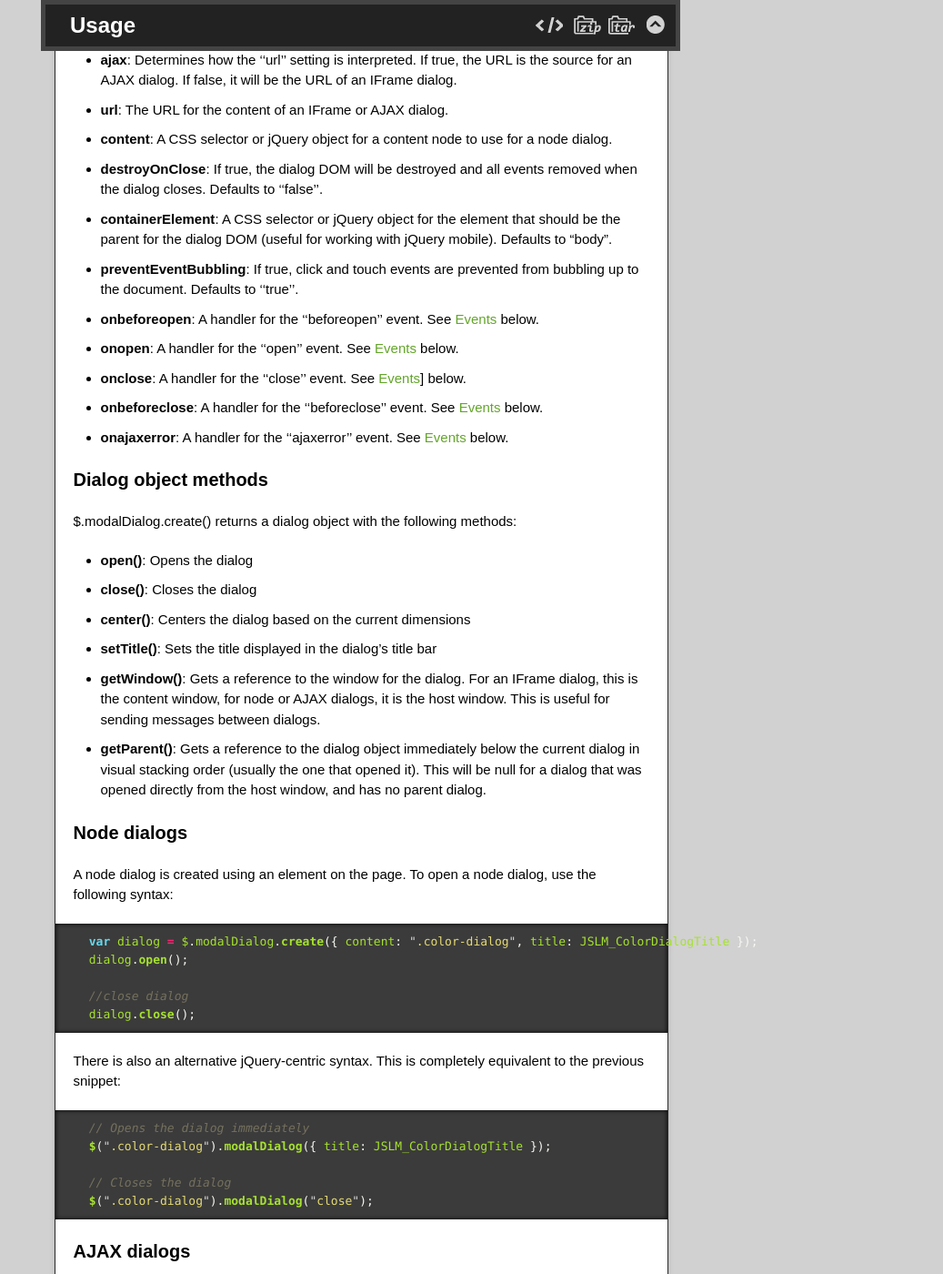
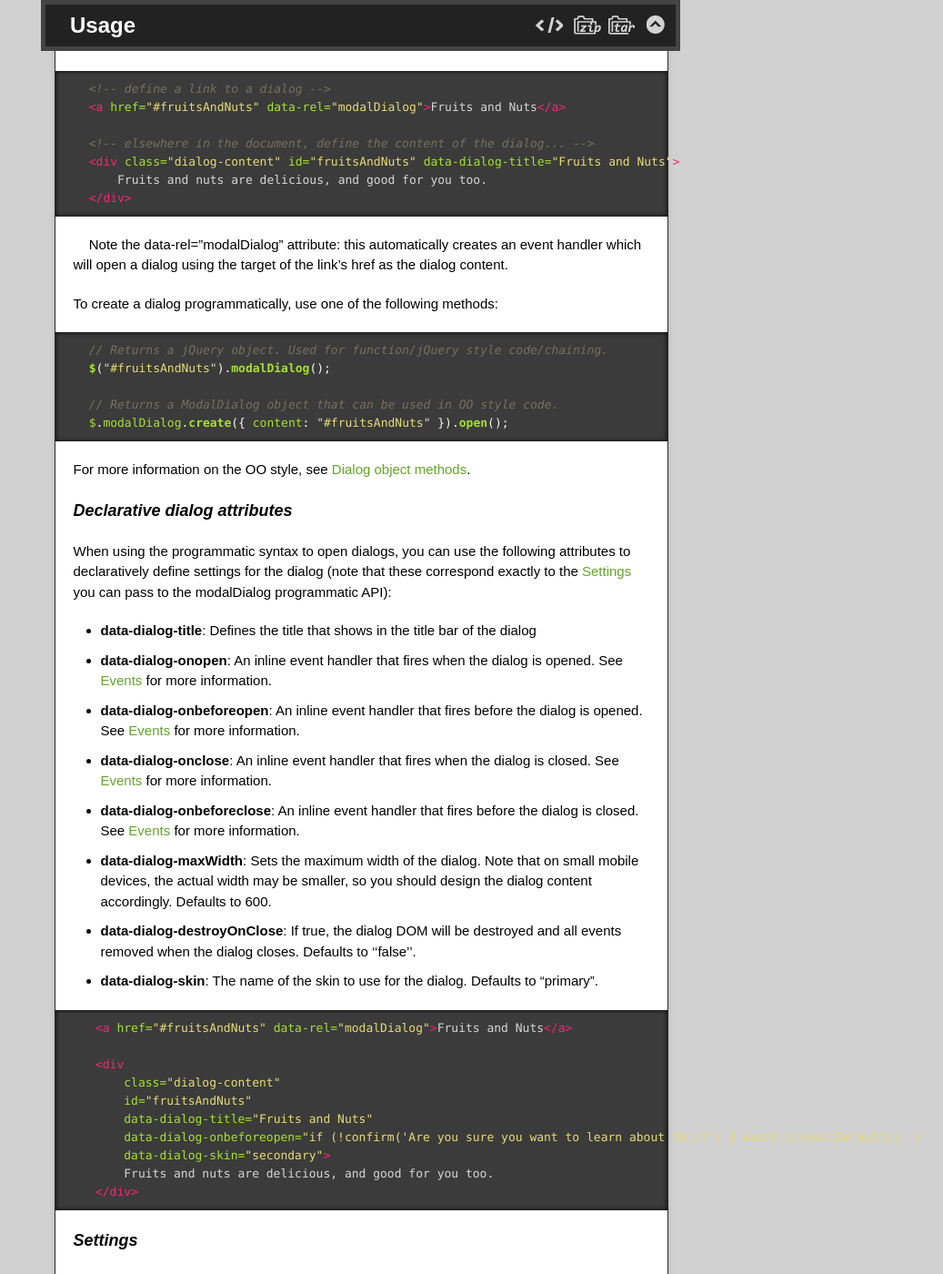
Before and after one commit to vistaprint/SkinnyJS, a Jekyll site: the page built from site/modal-dialogs.md, in a window 1280 px wide and 1400 px high, scrolled down 1376 px. Shown: the whole window at 91% size, without its empty margins (243-1280 px from the left). Built offline with Jekyll 4.4.1, drawn with Linux system fonts in a browser that asks for light colours; some of the changed text lies outside the part shown.

Commit message:
Improvements to modal dialog documentation

```diff
--- a/site/modal-dialogs.md
+++ b/site/modal-dialogs.md
@@ -26,19 +26,84 @@ Other features:
 
 ### Adding jQuery.modalDialog to your site:
 
-TODO: Look at JQueryModalDialog and copy the HTML
+Using the (skinny.js Download Builder)[http://labaneilers.github.com/SkinnyJS/download-builder.html], create a custom build which includes jquery.modalDialog, along with any other skinny.js libraries you want. Include the following CSS and JavaScript files:
+
+{% highlight html %}
+
+<!--Modal dialog structure-->
+<link rel="stylesheet" href="skinnyjs/css/jquery.modalDialog.css" />
+
+<!--The skins css file is designed to be customized by you-->
+<link rel="stylesheet" href="skinnyjs/css/jquery.modalDialog.skins.css" />
+
+<!--Custom build of skinny.js from the download builder-->
+<script type="text/javascript" src="skinnyjs/skinny.js"></script>
+
+<!--Modal dialog library-->
+<script type="text/javascript" src="skinnyjs/jquery.modalDialog.js"></script>
+{% endhighlight %}
 
 ### Creating a dialog
 
-To create a dialog, use the following method:
+Dialogs are designed to be used unobtrusively, but the entire programmatic API is exposed as well.
+
+Here's an example of unobtrusive usage:
+
+{% highlight html %}
+<!-- define a link to a dialog -->
+<a href="#fruitsAndNuts" data-rel="modalDialog">Fruits and Nuts</a>
+
+<!-- elsewhere in the document, define the content of the dialog... -->
+<div class="dialog-content" id="fruitsAndNuts" data-dialog-title="Fruits and Nuts">
+    Fruits and nuts are delicious, and good for you too.
+</div>
+{% endhighlight %}
+
+Note the *data-rel="modalDialog"* attribute: this automatically creates an event handler which will open a
+dialog using the target of the link's *href* as the dialog content.
+
+To create a dialog programmatically, use one of the following methods:
 
 {% highlight javascript %}
-$.modalDialog.create()
+// Returns a jQuery object. Used for function/jQuery style code/chaining.
+$("#fruitsAndNuts").modalDialog();
+
+// Returns a ModalDialog object that can be used in OO style code.
+$.modalDialog.create({ content: "#fruitsAndNuts" }).open();
+{% endhighlight %}
+
+For more information on the OO style, see [Dialog object methods](#dialog_object_methods).
+
+#### Declarative dialog attributes
+
+When using the programmatic syntax to open dialogs, you can use the following attributes to declaratively define settings for the dialog (note that these correspond
+exactly to the [Settings](#settings) you can pass to the modalDialog programmatic API):
+
+* **data-dialog-title**: Defines the title that shows in the title bar of the dialog
+* **data-dialog-onopen**: An inline event handler that fires when the dialog is opened. See [Events](#events) for more information.
+* **data-dialog-onbeforeopen**: An inline event handler that fires before the dialog is opened. See [Events](#events) for more information.
+* **data-dialog-onclose**: An inline event handler that fires when the dialog is closed. See [Events](#events) for more information.
+* **data-dialog-onbeforeclose**: An inline event handler that fires before the dialog is closed. See [Events](#events) for more information.
+* **data-dialog-maxWidth**: Sets the maximum width of the dialog. Note that on small mobile devices, the actual width may be smaller, so you should design the dialog content accordingly. Defaults to 600.
+* **data-dialog-destroyOnClose**: If true, the dialog DOM will be destroyed and all events removed when the dialog closes. Defaults to ''false''.
+* **data-dialog-skin**: The name of the skin to use for the dialog. Defaults to "primary".
+
+{% highlight html %}
+<a href="#fruitsAndNuts" data-rel="modalDialog">Fruits and Nuts</a>
+
+<div
+    class="dialog-content"
+    id="fruitsAndNuts"
+    data-dialog-title="Fruits and Nuts"
+    data-dialog-onbeforeopen="if (!confirm('Are you sure you want to learn about this?') { event.preventDefault(); }"
+    data-dialog-skin="secondary">
+    Fruits and nuts are delicious, and good for you too.
+</div>
 {% endhighlight %}
 
 #### Settings
 
-`$.modalDialog.create()` takes a settings object as an argument. Here are the available settings:
+`$(selector).modalDialog()` (and `$.modalDialog.create()`) takes a settings object as an argument. Here are the available settings:
 
 * **title**: The title to display in the title bar of the dialog.
 * **id**: The internal ID of the dialog. If the same ID is passed to <code>$.modalDialog.create()</code> more than once, the existing dialog is reused.
@@ -46,15 +111,34 @@ $.modalDialog.create()
 * **skin**:  The name of the skin to use for the dialog. Defaults to "primary".
 * **ajax**:  Determines how the ''url'' setting is interpreted. If true, the URL is the source for an AJAX dialog. If false, it will be the URL of an IFrame dialog.
 * **url**:  The URL for the content of an IFrame or AJAX dialog.
-* **content**:  A CSS selector or jQuery object for a content node to use for a node dialog.
+* **content**:  A CSS selector or jQuery object for a content node to use for a node dialog (omitted when using the $.fn.modalDialog() syntax)
 * **destroyOnClose**:  If true, the dialog DOM will be destroyed and all events removed when the dialog closes. Defaults to ''false''.
 * **containerElement**:  A CSS selector or jQuery object for the element that should be the parent for the dialog DOM (useful for working with jQuery mobile). Defaults to "body".
 * **preventEventBubbling**:  If true, click and touch events are prevented from bubbling up to the document. Defaults to ''true''.
-* **onbeforeopen**: A handler for the ''beforeopen'' event. See [Events](#events) below.
-* **onopen**: A handler for the ''open'' event. See [Events](#events) below.
-* **onclose**: A handler for the ''close'' event. See [Events](#events)] below.
-* **onbeforeclose**: A handler for the ''beforeclose'' event. See [Events](#events) below.
-* **onajaxerror**:  A handler for the ''ajaxerror'' event. See [Events](#events) below.
+* **onbeforeopen**: A handler for the ''beforeopen'' event. See [Events](#events) for more information.
+* **onopen**: A handler for the ''open'' event. See [Events](#events) for more information.
+* **onclose**: A handler for the ''close'' event. See [Events](#events)] for more information.
+* **onbeforeclose**: A handler for the ''beforeclose'' event. See [Events](#events) for more information.
+* **onajaxerror**:  A handler for the ''ajaxerror'' event. See [Events](#events) for more information.
+
+
+Here's an example. Note that you can (and usually should) do this all with *data-dialog* attributes:
+{% highlight javascript %}
+$("#fruitsAndNuts").modalDialog({
+    title: "Fruits and Nuts",
+    skin: "secondary",
+    onbeforeopen: function(e) {
+        if (!confirm('Are you sure you want to learn about this?') {
+            e.preventDefault();
+        }
+    }
+});
+{% endhighlight %}
+{% highlight html %}
+<div class="dialog-content" id="fruitsAndNuts">
+    Fruits and nuts are delicious, and good for you too.
+</div>
+{% endhighlight %}
 
 ### Dialog object methods
 
@@ -67,34 +151,37 @@ $.modalDialog.create()
 * **getWindow()**: Gets a reference to the window for the dialog. For an IFrame dialog, this is the content window, for node or AJAX dialogs, it is the host window. This is useful for sending messages between dialogs.
 * **getParent()**: Gets a reference to the dialog object immediately below the current dialog in visual stacking order (usually the one that opened it). This will be null for a dialog that was opened directly from the host window, and has no parent dialog.
 
-### Node dialogs
-
-A node dialog is created using an element on the page. To open a node dialog, use the following syntax:
+For example:
 
 {% highlight javascript %}
-var dialog = $.modalDialog.create({ content: ".color-dialog", title: JSLM_ColorDialogTitle });
+var dialog = $.modalDialog.create({ content: ".color-dialog" });
 dialog.open();
 
 //close dialog
 dialog.close();
 {% endhighlight %}
 
-There is also an alternative jQuery-centric syntax. This is completely equivalent to the previous snippet:
+### Node dialogs
 
-{% highlight javascript %}
-// Opens the dialog immediately
-$(".color-dialog").modalDialog({ title: JSLM_ColorDialogTitle });
-
-// Closes the dialog
-$(".color-dialog").modalDialog("close");
-{% endhighlight %}
+So far, all examples have created "Node dialogs". These are dialogs that use an element on the page as the dialog's content.
 
 ### AJAX dialogs
 
-An AJAX dialog is created using content which is dynamically loaded from a URL. To create an AJAX dialog, use the following syntax:
+An AJAX dialog is created using content which is dynamically loaded from a URL.
+
+Some examples:
+
+{% highlight html %}
+<!-- using unobtrusive style -->
+<a href="/nutrition-information/fruits-and-nuts.html"
+    data-rel="modalDialog"
+    data-dialog-ajax="true"
+    data-dialog-title="Fruits and Nuts">Fruits and Nuts</a>
+{% endhighlight %}
 
 {% highlight javascript %}
-var dialog = $.modalDialog.create({ url: "/warning.aspx", ajax: true });
+//Using OO style
+var dialog = $.modalDialog.create({ url: "/nutrition-information/fruits-and-nuts.html", ajax: true, title: "Fruits and Nuts" });
 dialog.open();
 
 //close dialog
```
Also changed, not shown: installation.md (+8 -1 lines).
